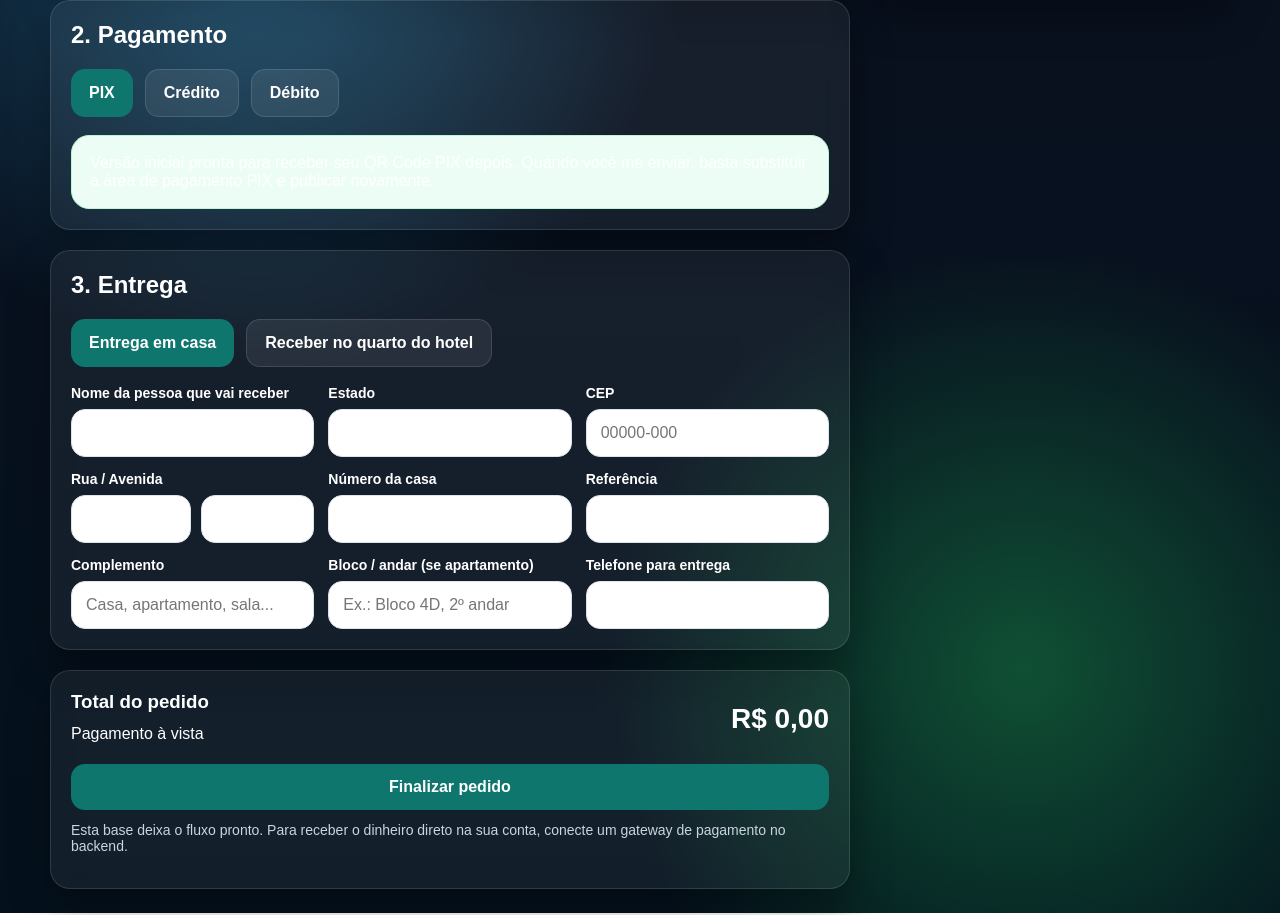
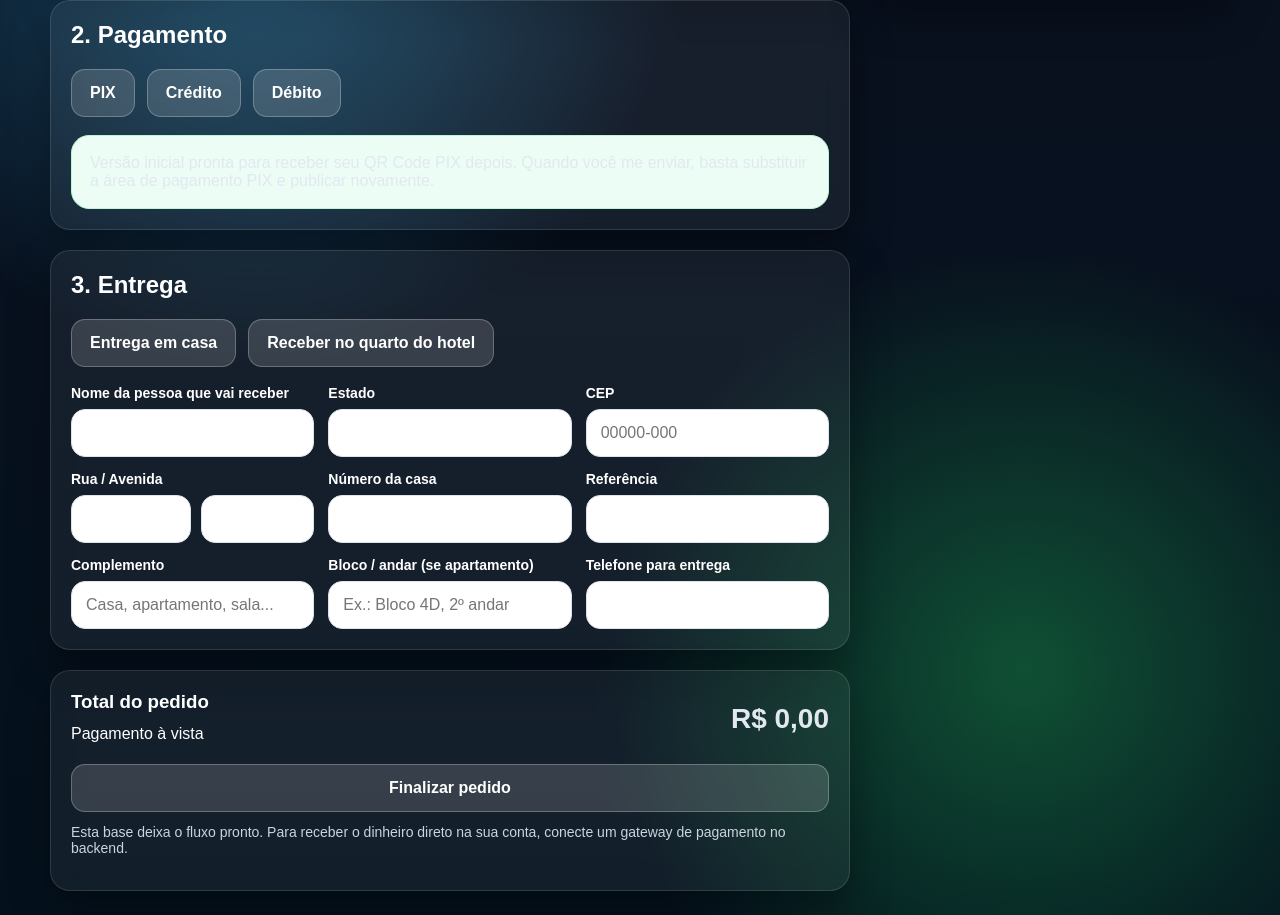
Before and after one commit to mateuseduardo250/Taua-Store, a Next.js app: page /checkout in a window 1280 px wide. Shown: the part 304-1219 px from the top of the page. Built offline with nearby package versions, Linux system fonts and the light colour scheme.

Commit message:
Update globals.css

```diff
--- a/src/app/globals.css
+++ b/src/app/globals.css
@@ -203,3 +203,44 @@ main {
 .btn-secondary:hover {
   background: rgba(255,255,255,0.12);
 }
+
+/* ===== CONTRASTE DOS ITENS DO CARRINHO ===== */
+
+.card strong {
+  color: #ffffff;
+  font-weight: 700;
+}
+
+.card .helper {
+  color: #cbd5e1;
+  font-weight: 500;
+}
+
+/* preço e quantidade (1x • R$) */
+.card div {
+  color: #e2e8f0;
+}
+
+/* deixa o preço mais forte */
+.card div span,
+.card div strong {
+  color: #ffffff;
+}
+
+/* ITEM DO CARRINHO (caixinha interna) */
+.card .card {
+  background: rgba(255,255,255,0.12) !important;
+  border: 1px solid rgba(255,255,255,0.2) !important;
+}
+
+/* TEXTO DENTRO DO ITEM */
+.card .card * {
+  color: #ffffff !important;
+}
+
+/* BOTÃO DE DIMINUIR */
+.card button {
+  background: rgba(255,255,255,0.15) !important;
+  border: 1px solid rgba(255,255,255,0.25) !important;
+  color: #ffffff !important;
+}
```
